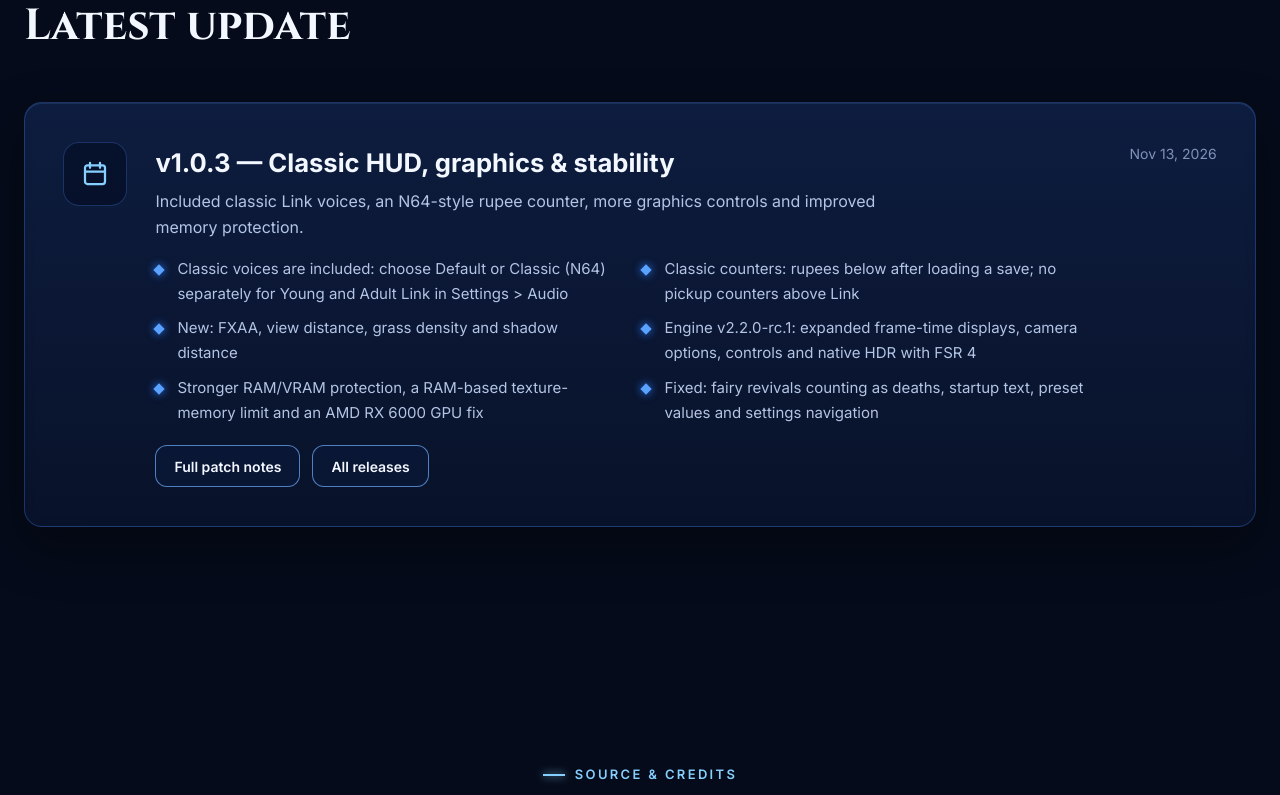
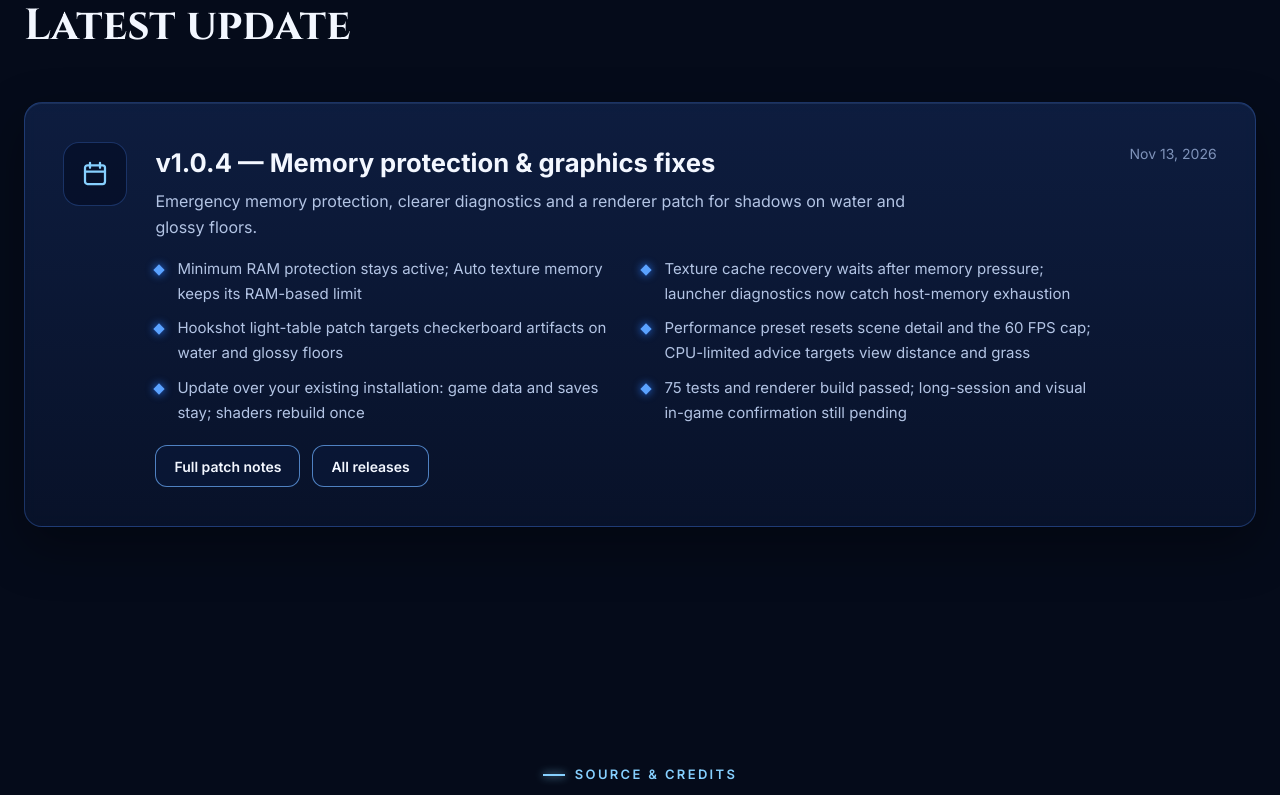
Before and after one commit to ocarina-pc-native-build/ocarina-pc-native-build.github.io, a plain HTML site: page index.html in a window 1280 px wide. Shown: the part 1697-2492 px from the top of the page. Drawn offline with Linux system fonts and the light colour scheme.

Commit message:
Announce Ocarina Reborn v1.0.4 memory and graphics update

```diff
--- a/index.html
+++ b/index.html
@@ -185,7 +185,7 @@ footer nav{display:flex;gap:20px;flex-wrap:wrap}footer a{color:var(--sub);text-d
         <a class="btn" href="https://github.com/ocarina-pc-native-build/ocarina-pc-native-build.github.io"><svg viewBox="0 0 24 24" fill="currentColor" aria-hidden="true"><path d="M12 .5a11.5 11.5 0 0 0-3.6 22.4c.6.1.8-.3.8-.6v-2.2c-3.2.7-3.9-1.4-3.9-1.4-.5-1.3-1.3-1.7-1.3-1.7-1-.7.1-.7.1-.7 1.2.1 1.8 1.2 1.8 1.2 1 1.8 2.8 1.3 3.5 1 .1-.8.4-1.3.7-1.6-2.6-.3-5.3-1.3-5.3-5.7 0-1.3.5-2.3 1.2-3.1-.1-.3-.5-1.5.1-3.1 0 0 1-.3 3.2 1.2a11 11 0 0 1 5.8 0c2.2-1.5 3.2-1.2 3.2-1.2.6 1.6.2 2.8.1 3.1.7.8 1.2 1.9 1.2 3.1 0 4.4-2.7 5.4-5.3 5.7.4.4.8 1.1.8 2.2v3.3c0 .3.2.7.8.6A11.5 11.5 0 0 0 12 .5Z"/></svg>GitHub</a>
         <a class="btn" href="https://discord.gg/vDPAcc6JnY"><svg viewBox="0 0 24 24" fill="currentColor" aria-hidden="true"><path d="M19.6 5.3A16.6 16.6 0 0 0 15.5 4l-.5 1a15 15 0 0 0-6 0l-.5-1a16.6 16.6 0 0 0-4.1 1.3C1.8 9.2 1.1 13 1.4 16.7a16.8 16.8 0 0 0 5 2.6l1.1-1.7a11 11 0 0 1-1.7-.8l.4-.3a12 12 0 0 0 11.6 0l.4.3-1.7.8 1.1 1.7a16.7 16.7 0 0 0 5-2.6c.4-4.3-.6-8-3-11.4ZM8.9 14.4c-1 0-1.8-.9-1.8-2s.8-2 1.8-2 1.8.9 1.8 2-.8 2-1.8 2Zm6.2 0c-1 0-1.8-.9-1.8-2s.8-2 1.8-2 1.8.9 1.8 2-.8 2-1.8 2Z"/></svg>Discord</a>
       </div>
-      <div class="version"><span class="dot"></span><b>v1.0.3</b> · Windows x64</div>
+      <div class="version"><span class="dot"></span><b>v1.0.4</b> · Windows x64</div>
     </div>
     <div class="hero-art" aria-hidden="true">
       <div class="ocarina-float">
@@ -217,15 +217,15 @@ footer nav{display:flex;gap:20px;flex-wrap:wrap}footer a{color:var(--sub);text-d
     <article class="panel update reveal">
       <div class="icon"><svg viewBox="0 0 24 24" stroke-linecap="round" stroke-linejoin="round"><rect x="4" y="5" width="16" height="15" rx="2"/><path d="M8 3v4M16 3v4M4 10h16"/></svg></div>
       <div>
-        <h3>v1.0.3 — Classic HUD, graphics &amp; stability</h3>
-        <p class="lead" style="font-size:16px">Included classic Link voices, an N64-style rupee counter, more graphics controls and improved memory protection.</p>
+        <h3>v1.0.4 — Memory protection &amp; graphics fixes</h3>
+        <p class="lead" style="font-size:16px">Emergency memory protection, clearer diagnostics and a renderer patch for shadows on water and glossy floors.</p>
         <ul>
-          <li>Classic voices are included: choose Default or Classic (N64) separately for Young and Adult Link in Settings &gt; Audio</li>
-          <li>Classic counters: rupees below after loading a save; no pickup counters above Link</li>
-          <li>New: FXAA, view distance, grass density and shadow distance</li>
-          <li>Engine v2.2.0-rc.1: expanded frame-time displays, camera options, controls and native HDR with FSR 4</li>
-          <li>Stronger RAM/VRAM protection, a RAM-based texture-memory limit and an AMD RX 6000 GPU fix</li>
-          <li>Fixed: fairy revivals counting as deaths, startup text, preset values and settings navigation</li>
+          <li>Minimum RAM protection stays active; Auto texture memory keeps its RAM-based limit</li>
+          <li>Texture cache recovery waits after memory pressure; launcher diagnostics now catch host-memory exhaustion</li>
+          <li>Hookshot light-table patch targets checkerboard artifacts on water and glossy floors</li>
+          <li>Performance preset resets scene detail and the 60 FPS cap; CPU-limited advice targets view distance and grass</li>
+          <li>Update over your existing installation: game data and saves stay; shaders rebuild once</li>
+          <li>75 tests and renderer build passed; long-session and visual in-game confirmation still pending</li>
         </ul>
         <div class="more"><a class="btn small" href="https://github.com/ocarina-pc-native-build/ocarina-pc-native-build.github.io/releases/latest">Full patch notes</a><a class="btn small" href="https://github.com/ocarina-pc-native-build/ocarina-pc-native-build.github.io/releases">All releases</a></div>
       </div>
@@ -245,7 +245,7 @@ footer nav{display:flex;gap:20px;flex-wrap:wrap}footer a{color:var(--sub);text-d
     <div class="panel update">
       <div>
         <h3>Open project source</h3>
-        <p class="lead">Our v1.0.3 release is based on Hookshot v2.2.0-rc.1 under GPL-3.0-or-later. Ocarina Reborn adds its own launcher, installer, settings and custom changes. This is an independently maintained project, not an official Hookshot release.</p>
+        <p class="lead">Our v1.0.4 release is based on Hookshot v2.2.0-rc.1 under GPL-3.0-or-later. Ocarina Reborn adds its own launcher, installer, settings and custom changes. This is an independently maintained project, not an official Hookshot release.</p>
         <div class="more">
           <a class="btn small" href="https://github.com/misterrageguy-cyber/OoT2026-PC-Recomp/tree/main/engine">Engine &amp; renderer</a>
           <a class="btn small" href="https://github.com/misterrageguy-cyber/OoT2026-PC-Recomp/tree/main/engine/nx2">Game-build tools</a>
```
Also changed, not shown: 2 other files.
